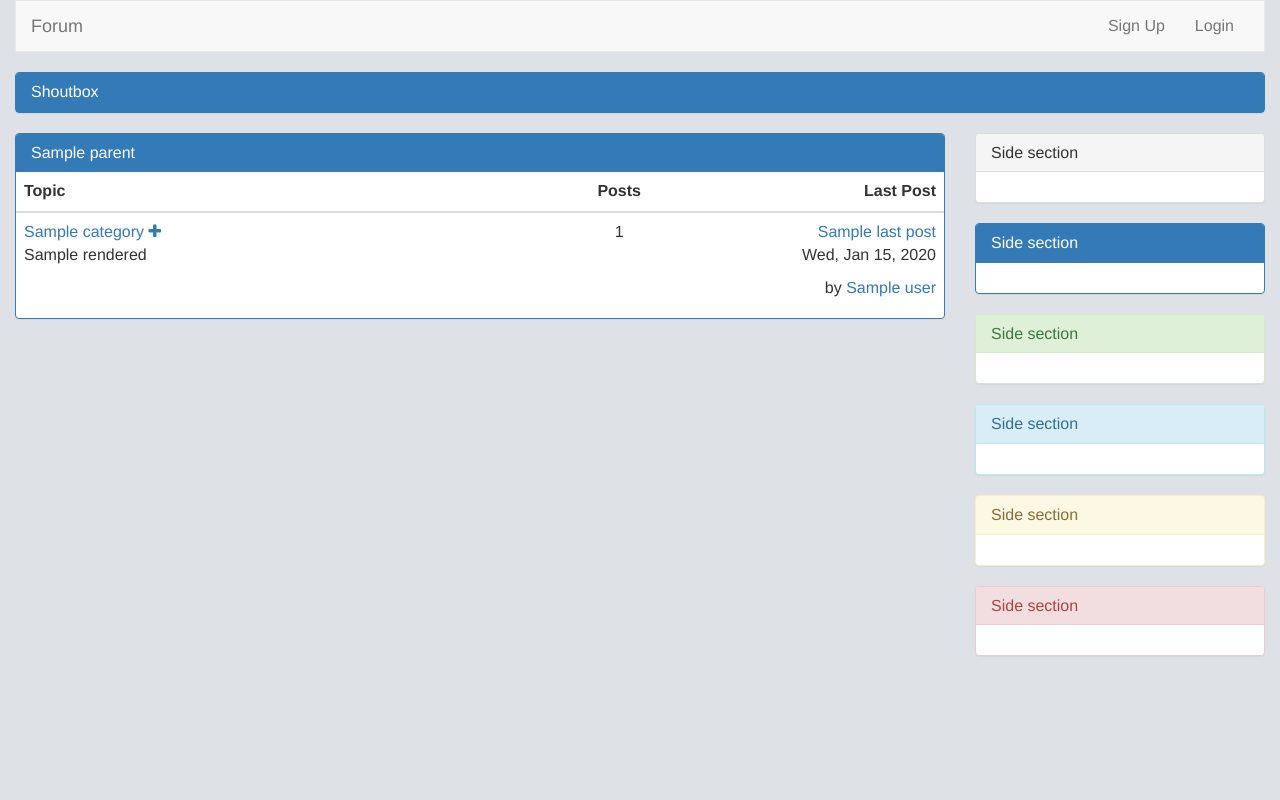
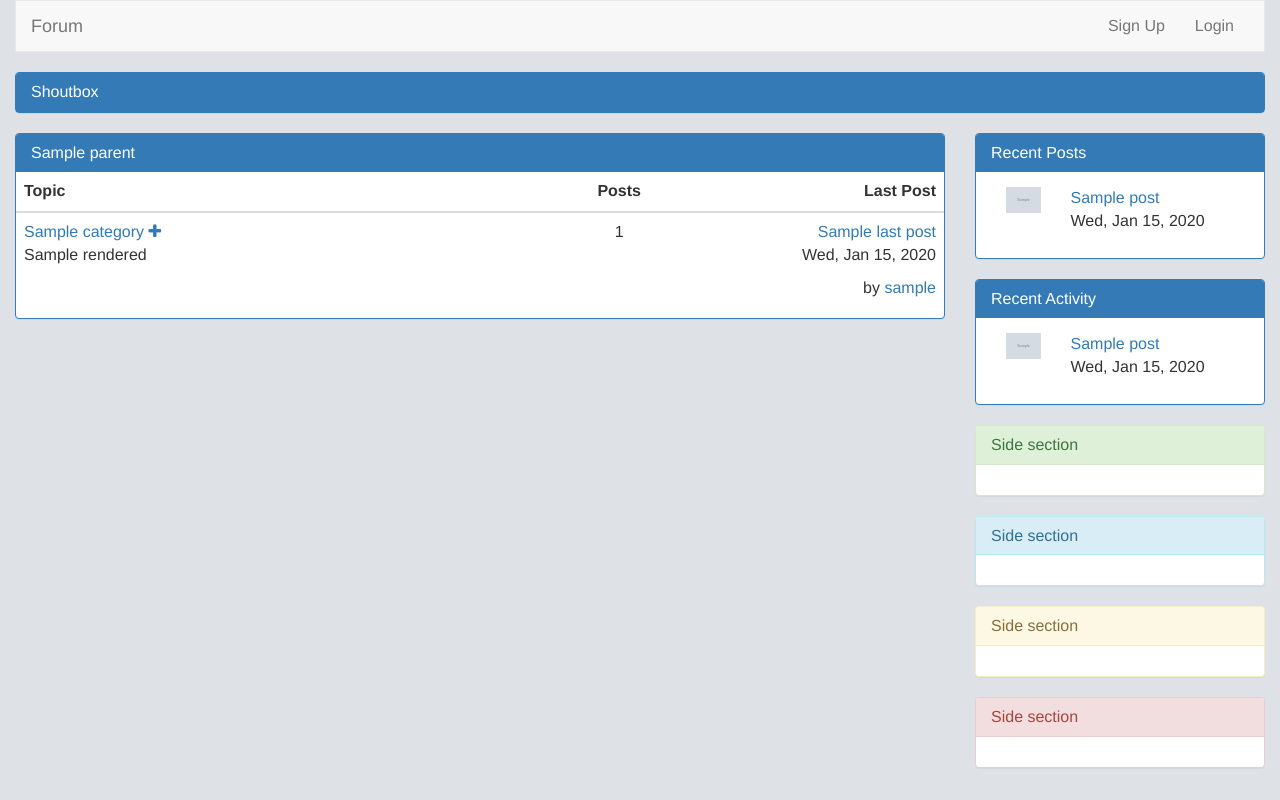
Before and after one commit to Punkweb/punkweb-boards, a Django app: template templates/home.html in a window 1280 px wide. Run offline with Django 3.2, Linux system fonts and the light colour scheme; the template is opened without the code that fills it: most values are stand-ins (such as "Sample title", 1, 10 or a date in 2020); grey boxes marked "Sample" are stand-in pictures; style sheets or scripts are compiled from the project's sources; some libraries are stand-ins or nearby versions.

Commit message:
Recent Posts and Recent Activity in the sidebar panel

```diff
--- a/apps/board/models.py
+++ b/apps/board/models.py
@@ -44,7 +44,7 @@ class Post(CreatedModifiedMixin, UUIDPrimaryKey):
 
 class Comment(CreatedModifiedMixin, UUIDPrimaryKey):
     user = models.ForeignKey(EmailUser, related_name='comments', blank=False, null=False)
-    post = models.ForeignKey(Post, blank=False, null=False)
+    post = models.ForeignKey(Post, related_name='comments', blank=False, null=False)
     content = BBCodeTextField(max_length=10000, blank=False, null=False)
 
     def __str__(self):
--- a/apps/board/views.py
+++ b/apps/board/views.py
@@ -1,3 +1,4 @@
+import datetime
 from django.http import Http404
 from django.shortcuts import render, redirect
 from apps.users.models import EmailUser
@@ -22,6 +23,8 @@ def post_view(request, post_id):
         if form.is_valid():
             comment = form.save(commit=False)
             comment.post = Post.objects.get(id=post_id)
+            comment.post.modified = datetime.datetime.now()
+            comment.post.save()
             comment.user = EmailUser.objects.get(id=request.user.id)
             comment.save()
             return redirect('board:post', post_id)
--- a/apps/users/urls.py
+++ b/apps/users/urls.py
@@ -9,5 +9,5 @@ urlpatterns = [
     url(r'^logout/$', auth_views.logout, {'next_page': '/users/login/'}, name='logout'),
     url(r'^me/$', views.my_profile, name='me'),
     url(r'^settings/$', views.settings_view, name='settings'),
-    url(r'^profile/(?P<user_id>[^/]+)/$', views.profile_view, name='profile'),
+    url(r'^profile/(?P<username>[^/]+)/$', views.profile_view, name='profile'),
 ]
--- a/apps/users/views.py
+++ b/apps/users/views.py
@@ -22,8 +22,8 @@ def settings_view(request):
     return render(request, 'users/settings.html', context)
 
 
-def profile_view(request, user_id):
-    user = EmailUser.objects.get(id=user_id)
+def profile_view(request, username):
+    user = EmailUser.objects.get(username=username)
     if request.user.id == user.id:
         return redirect('users:me')
     context = {
--- a/templates/board/category_view.html
+++ b/templates/board/category_view.html
@@ -47,7 +47,7 @@
           {% if child.last_post %}
           <a href="{% url 'board:post' child.last_post.id %}">{{child.last_post.title|truncatechars_html:30}}</a>
           <p>{{child.last_post.created|date:'D, M d, Y'}}</p>
-          <p>by <a href="{% url 'users:profile' child.last_post.user.id %}">{{child.last_post.user}}</a></p>
+          <p>by <a href="{% url 'users:profile' child.last_post.user.username %}">{{child.last_post.user.username}}</a></p>
           {% else %}
           <p>No Posts</p>
           {% endif %}
--- a/templates/board/post_view.html
+++ b/templates/board/post_view.html
@@ -19,7 +19,7 @@
     <div class="row">
       <div class="col-xs-2 align-center">
         <div class="well well-sm col-xs-12 align-center">
-          <a href="{% url 'users:profile' post.user.id %}">{{post.user.username}}</a>
+          <a href="{% url 'users:profile' post.user.username %}">{{post.user.username}}</a>
           <img src="/media/{{post.user.image}}" alt="" />
           <ul>
             <li>Posts: {{post.user.num_posts}}</li>
@@ -55,7 +55,7 @@
     <div class="row">
       <div class="col-xs-2 align-center">
         <div class="well well-sm col-xs-12 align-center">
-          <a href="{% url 'users:profile' comment.user.id %}">{{comment.user.username}}</a>
+          <a href="{% url 'users:profile' comment.user.username %}">{{comment.user.username}}</a>
           <img src="/media/{{comment.user.image}}" alt="" />
           <ul>
             <li>Posts: {{comment.user.num_posts}}</li>
--- a/templates/board/shouts_view.html
+++ b/templates/board/shouts_view.html
@@ -17,7 +17,7 @@
   <div class="panel-body">
     <ul class="list-group">
       {% for shout in shouts %}
-      <li class="list-group-item"><a href="{% url 'users:profile' shout.user.id %}">{{shout.user.username}}</a>: {{shout.content.rendered}}</li>
+      <li class="list-group-item"><a href="{% url 'users:profile' shout.user.username %}">{{shout.user.username}}</a>: {{shout.content.rendered}}</li>
       {% endfor %}
     </ul>
   </div>
--- a/templates/board/topic_view.html
+++ b/templates/board/topic_view.html
@@ -44,14 +44,14 @@
           <a href="{% url 'board:post' post.post.id %}">{{post.post.title}}</a>
         </td>
         <td>
-          <a href="{% url 'users:profile' post.post.user.id %}">{{post.post.user}}</a>
+          <a href="{% url 'users:profile' post.post.user.username %}">{{post.post.user.username}}</a>
         </td>
         <td class="align-center">
           {{post.num_comments}}
         </td>
         <td class="align-right">
           {% if post.last_comment %}
-          <a href="{% url 'users:profile' post.last_comment.user.id %}">{{post.last_comment.user}}</a>
+          <a href="{% url 'users:profile' post.last_comment.user.username %}">{{post.last_comment.user.username}}</a>
           <p>{{post.last_comment.created|date:'D, M d, Y'}}</p>
           {% else %}
           <p>No Posts</p>
--- a/templates/home.html
+++ b/templates/home.html
@@ -46,7 +46,7 @@
               {% if child.last_post %}
               <a href="{% url 'board:post' child.last_post.id %}">{{child.last_post.title|truncatechars_html:30}}</a>
               <p>{{child.last_post.created|date:'D, M d, Y'}}</p>
-              <p>by <a href="{% url 'users:profile' child.last_post.user.id %}">{{child.last_post.user}}</a></p>
+              <p>by <a href="{% url 'users:profile' child.last_post.user.username %}">{{child.last_post.user.username}}</a></p>
               {% else %}
               <p>No Posts</p>
               {% endif %}
@@ -59,18 +59,44 @@
     {% endfor %}
   </div>
   <div class="col-md-3 col-xs-3">
-    <div class="panel panel-default">
+    <div class="panel panel-primary">
       <div class="panel-heading">
-        <h3 class="panel-title">Side section</h3>
+        <h3 class="panel-title">Recent Posts</h3>
       </div>
       <div class="panel-body">
+        <div class="container-fluid">
+          {% for post in recent_posts_query.recents %}
+          <div class="row">
+            <div class="col-xs-3">
+              <img src="/media/{{ post.user.image }}" alt="{{ post.user.username }}" />
+            </div>
+            <div class="col-xs-9">
+              <a href="{% url 'board:post' post.id %}">{{post.title}}</a>
+              <p>{{post.created|date:'D, M d, Y'}}</p>
+            </div>
+          </div>
+          {% endfor %}
+        </div>
       </div>
     </div>
     <div class="panel panel-primary">
       <div class="panel-heading">
-        <h3 class="panel-title">Side section</h3>
+        <h3 class="panel-title">Recent Activity</h3>
       </div>
       <div class="panel-body">
+        <div class="container-fluid">
+          {% for post in recent_activity_query.recents %}
+          <div class="row">
+            <div class="col-xs-3">
+              <img src="/media/{{ post.user.image }}" alt="{{ post.user.username }}" />
+            </div>
+            <div class="col-xs-9">
+              <a href="{% url 'board:post' post.id %}">{{post.title}}</a>
+              <p>{{post.created|date:'D, M d, Y'}}</p>
+            </div>
+          </div>
+          {% endfor %}
+        </div>
       </div>
     </div>
     <div class="panel panel-success">
```
Also changed, not shown: apps/board/queries.py (+22 -0 lines), forum_backend/views.py (+6 -1 lines).
